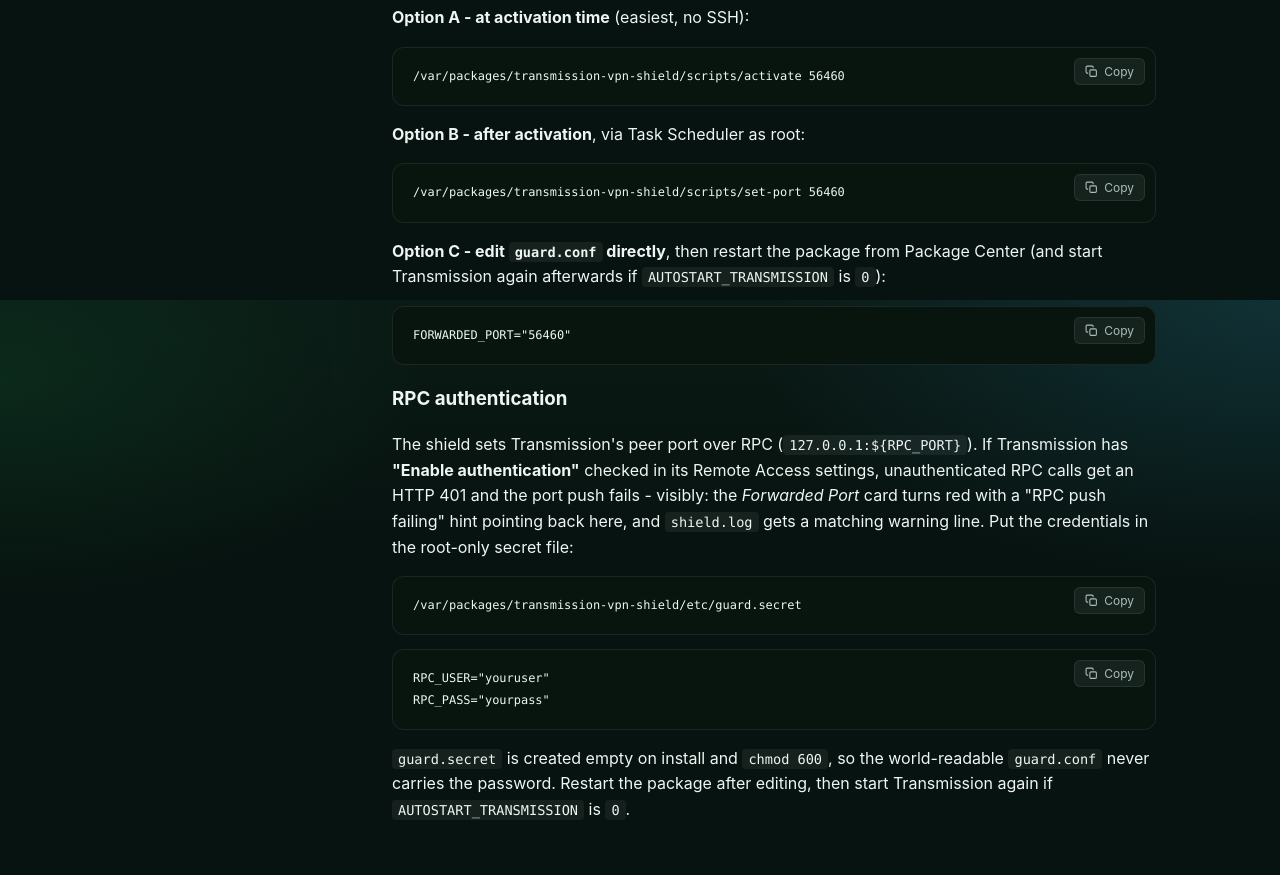
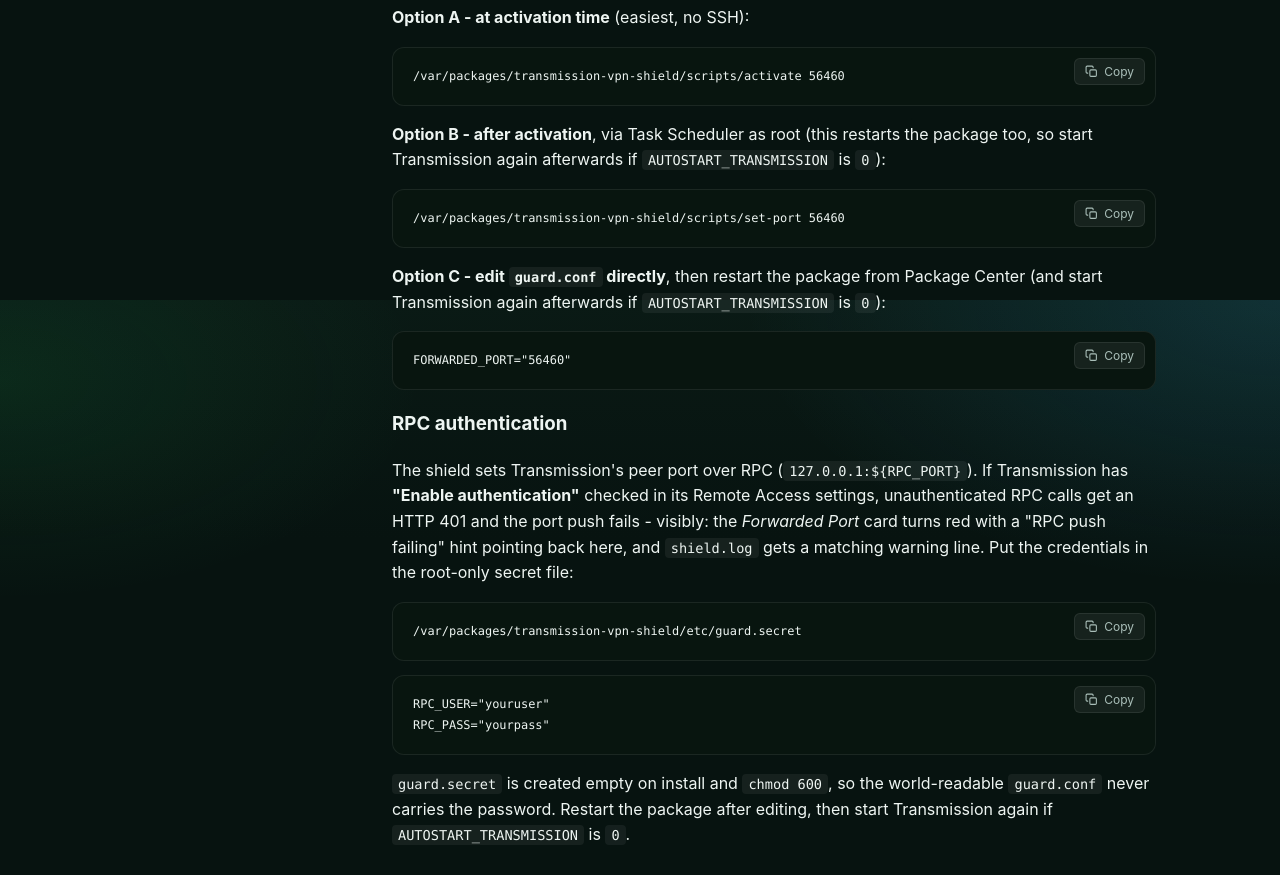
Before and after one commit to gioxx/Syno-TransmissionVPNShield, a website: page docs/documentation.html in a window 1280 px wide. Shown: the part 3700-4575 px from the top of the page. Drawn offline with Linux system fonts and the light colour scheme.

Commit message:
fix: restart Transmission reminder for the set-port (Option B) path too
set-port restarts the package under the hood, same as the Option C /
RPC-secret / Kuma restart instructions already fixed — it needed the same
AUTOSTART_TRANSMISSION reminder.

```diff
--- a/docs/documentation.html
+++ b/docs/documentation.html
@@ -124,7 +124,7 @@
         <p>Some VPN providers let you <strong>forward a port</strong> through the tunnel, allowing other peers to connect directly to you - this significantly improves speeds and seeding ratios. You do <strong>not</strong> need to open this port on your router or DSM firewall; traffic enters through the VPN tunnel.</p>
         <p><strong>Option A - at activation time</strong> (easiest, no SSH):</p>
         <pre><code>/var/packages/transmission-vpn-shield/scripts/activate 56460</code></pre>
-        <p><strong>Option B - after activation</strong>, via Task Scheduler as root:</p>
+        <p><strong>Option B - after activation</strong>, via Task Scheduler as root (this restarts the package too, so start Transmission again afterwards if <code>AUTOSTART_TRANSMISSION</code> is <code>0</code>):</p>
         <pre><code>/var/packages/transmission-vpn-shield/scripts/set-port 56460</code></pre>
         <p><strong>Option C - edit <code>guard.conf</code> directly</strong>, then restart the package from Package Center (and start Transmission again afterwards if <code>AUTOSTART_TRANSMISSION</code> is <code>0</code>):</p>
         <pre><code>FORWARDED_PORT="56460"</code></pre>
```
